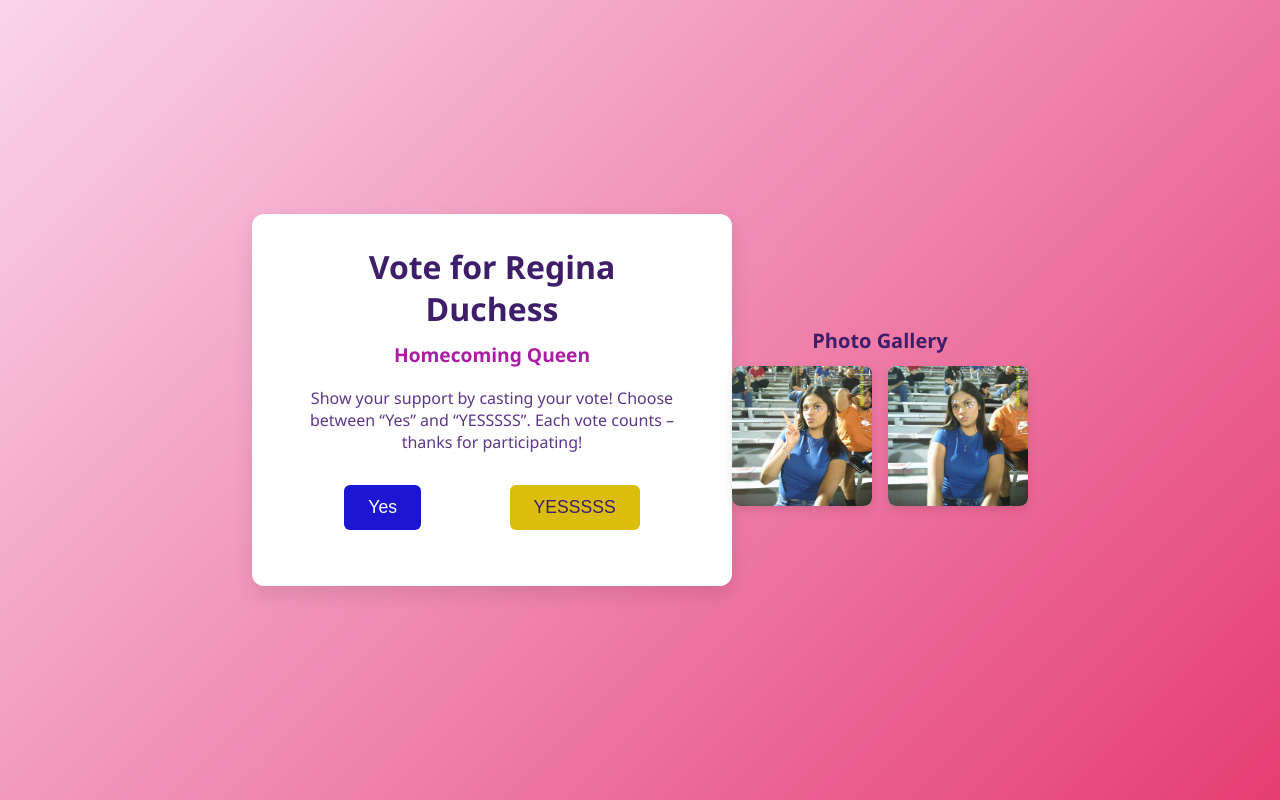
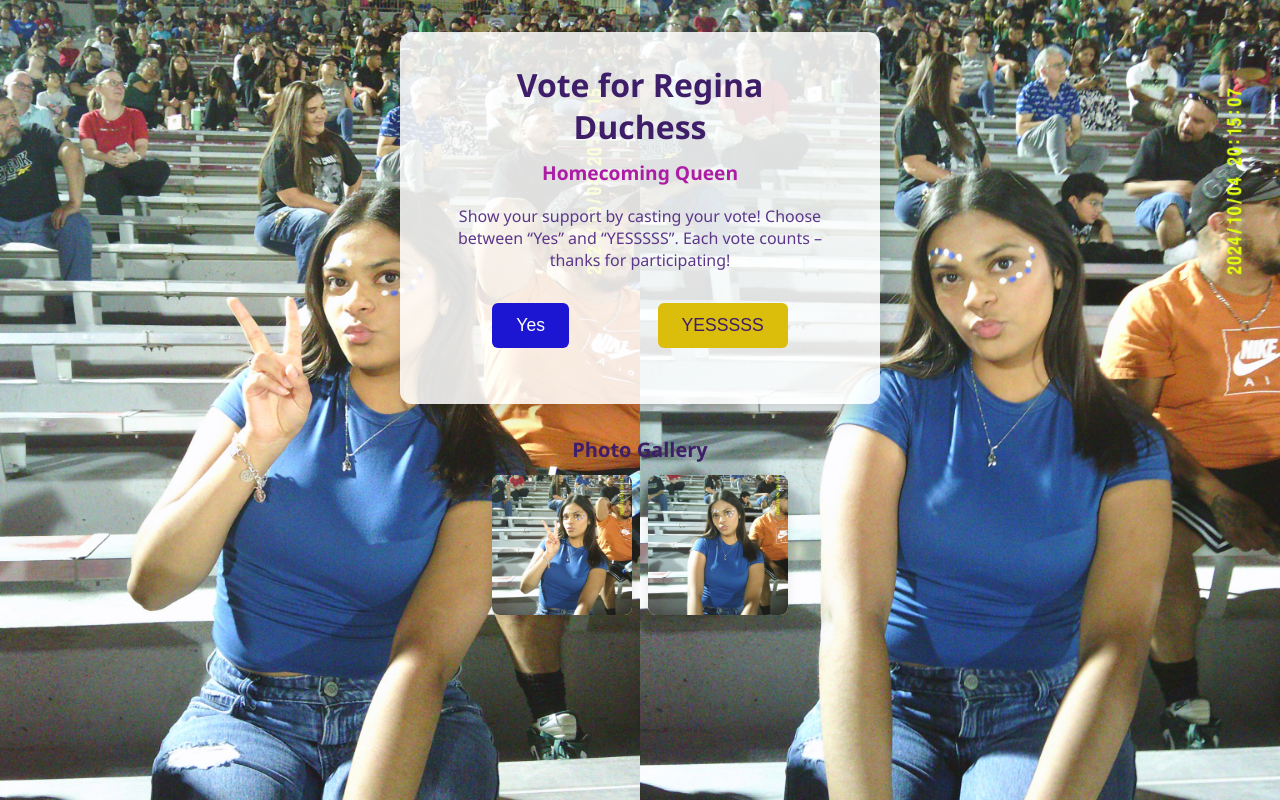
Before and after one commit to darth7411kylo/regina-duchess-homecoming, a plain HTML site: page index.html in a window 1280 px wide. Drawn offline with Linux system fonts and the light colour scheme; no server answers.

Commit message:
Use Regina photos as background and adjust layout

```diff
--- a/style.css
+++ b/style.css
@@ -8,30 +8,39 @@
 body {
     font-family: 'Segoe UI', Tahoma, Geneva, Verdana, sans-serif;
     /*
-     * Use a pink gradient inspired by the movie "Mean Girls" for the page
-     * background. The start colour is a soft blush pink and it transitions
-     * into a vibrant cerise pink (hex codes come from the Mean Girls color
-     * scheme【338297440658279†L104-L138】). This creates an inviting theme
-     * that appeals to the feminine side while still leaving room for
-     * complementary accents later in the design.
+     * Set the homecoming photographs as the page background.  We layer the
+     * two photos side‑by‑side so both images are visible.  To ensure that
+     * the foreground content remains legible on top of busy photography
+     * we also apply a semi‑transparent white overlay using an inset box
+     * shadow on the container element (see below).  The images are set
+     * to cover half of the viewport width each, fill the full height and
+     * not repeat.
      */
-    background: linear-gradient(135deg, #fad4ec 0%, #e53d74 100%);
-    /* Base text colour is a deep plum to contrast against the light
-       background and tie into the purple accent from both themes. */
+    background-image: url('regina1.jpg'), url('regina2.jpg');
+    background-size: 50% 100%, 50% 100%;
+    background-position: left center, right center;
+    background-repeat: no-repeat;
     color: #3e1e68;
-    height: 100vh;
+    /* Allow content to flow vertically so the gallery and container stack
+       rather than being vertically centred. */
+    min-height: 100vh;
     display: flex;
+    flex-direction: column;
     align-items: center;
-    justify-content: center;
+    justify-content: flex-start;
 }
 
 .container {
-    background: #fff;
+    /* Use a semi‑transparent white background so text and buttons remain
+       readable atop the photographic background. */
+    background: rgba(255, 255, 255, 0.85);
     border-radius: 12px;
     padding: 2rem 3rem;
-    box-shadow: 0 8px 20px rgba(0, 0, 0, 0.1);
+    /* Slightly stronger shadow for improved contrast against photos */
+    box-shadow: 0 8px 24px rgba(0, 0, 0, 0.2);
     max-width: 480px;
     text-align: center;
+    margin-top: 2rem;
 }
 
 h1 {
@@ -99,28 +108,6 @@ h1 {
     color: #dbbd0c;
 }
 
-/* Individual button styles incorporating Clash Royale colours */
-
-/* "Yes" button uses the Royal Blue from Clash Royale (#1c16d2)【741482537223118†L44-L49】 */
-#yesButton {
-    background-color: #1c16d2;
-    color: #ffffff;
-}
-
-#yesButton:hover {
-    background-color: #3025d9;
-}
-
-/* "YESSSSS" button uses the gold from Clash Royale (#dbbd0c)【741482537223118†L44-L49】 */
-#yesssssButton {
-    background-color: #dbbd0c;
-    color: #3e1e68;
-}
-
-#yesssssButton:hover {
-    background-color: #caa70a;
-}
-
 /* Gallery styles */
 .gallery {
     margin-top: 2rem;
@@ -148,3 +135,25 @@ h1 {
     box-shadow: 0 4px 10px rgba(0, 0, 0, 0.1);
     background-color: #f3f3f3;
 }
+
+/* Individual button styles incorporating Clash Royale colours */
+
+/* "Yes" button uses the Royal Blue from Clash Royale (#1c16d2)【741482537223118†L44-L49】 */
+#yesButton {
+    background-color: #1c16d2;
+    color: #ffffff;
+}
+
+#yesButton:hover {
+    background-color: #3025d9;
+}
+
+/* "YESSSSS" button uses the gold from Clash Royale (#dbbd0c)【741482537223118†L44-L49】 */
+#yesssssButton {
+    background-color: #dbbd0c;
+    color: #3e1e68;
+}
+
+#yesssssButton:hover {
+    background-color: #caa70a;
+}
```
